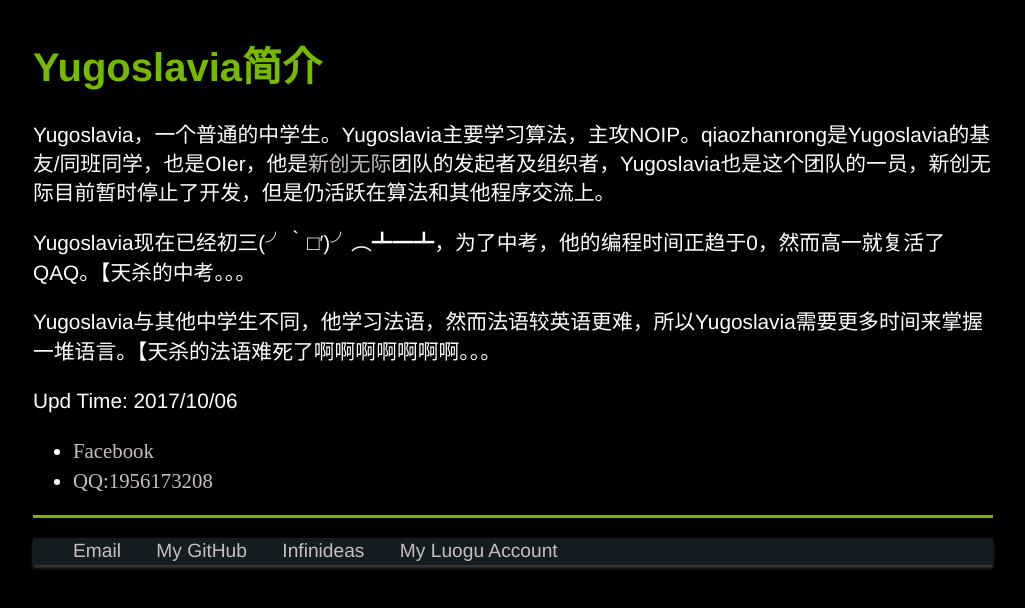
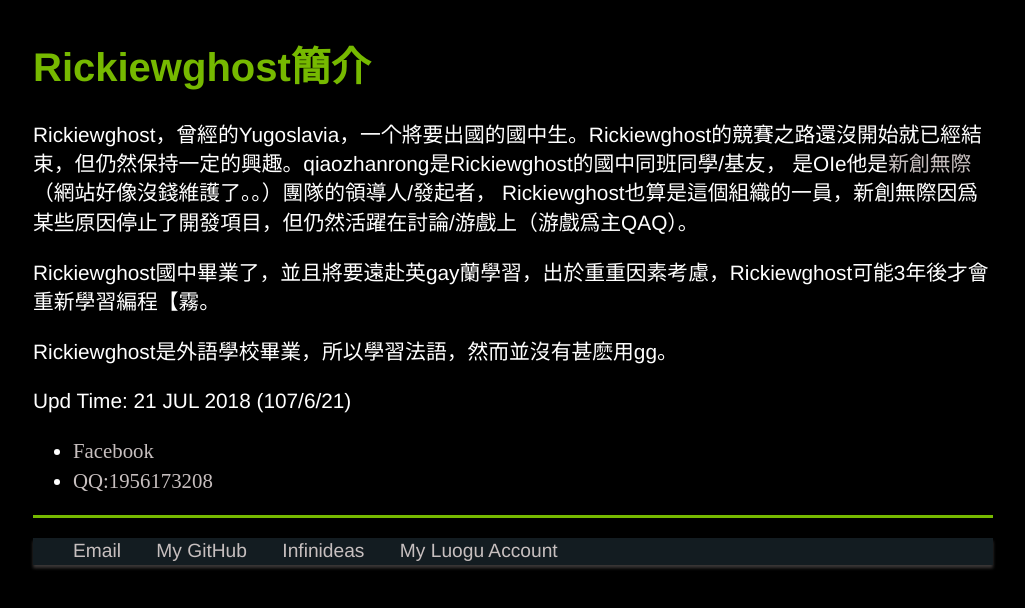
Before and after one commit to Jugoslawien/jugoslawien.github.io, a Jekyll site: the page built from about/index.html, in a window 1280 px wide, cut to the strip 190-798 px from the top of the page. Shown: the whole strip, without its empty margins (127-1152 px from the left). Built offline with Jekyll 4.4.1, drawn with Linux system fonts in a browser that asks for light colours.

Commit message:
Update index.html

```diff
--- a/about/index.html
+++ b/about/index.html
@@ -1,14 +1,16 @@
 ---
 layout: default
-title: About Yugoslavia
+title: About Rickiewghost
 ---
 		<link rel="shortcut icon" type="image/ico" href="yugo.ico">
 		<div class="about">
-			<h1>Yugoslavia简介</h1>
-			<p>Yugoslavia，一个普通的中学生。Yugoslavia主要学习算法，主攻NOIP。qiaozhanrong是Yugoslavia的基友/同班同学，也是OIer，他是<a target="_blank" href="http://www.infinideas.org/">新创无际</a>团队的发起者及组织者，Yugoslavia也是这个团队的一员，新创无际目前暂时停止了开发，但是仍活跃在算法和其他程序交流上。</p>
-			<p>Yugoslavia现在已经初三(╯‵□′)╯︵┻━┻，为了中考，他的编程时间正趋于0，然而高一就复活了QAQ。【天杀的中考。。。</p>
-			<p>Yugoslavia与其他中学生不同，他学习法语，然而法语较英语更难，所以Yugoslavia需要更多时间来掌握一堆语言。【天杀的法语难死了啊啊啊啊啊啊啊。。。</p>
-			<p>Upd Time: 2017/10/06</p>
+			<h1>Rickiewghost簡介</h1>
+			<p>Rickiewghost，曾經的Yugoslavia，一个將要出國的國中生。Rickiewghost的競賽之路還沒開始就已經結束，但仍然保持一定的興趣。qiaozhanrong是Rickiewghost的國中同班同學/基友，
+			是OIe他是<a target="_blank" href="http://www.infinideas.org/">新創無際</a>（網站好像沒錢維護了。。）團隊的領導人/發起者，
+			Rickiewghost也算是這個組織的一員，新創無際因爲某些原因停止了開發項目，但仍然活躍在討論/游戲上（游戲爲主QAQ）。</p>
+			<p>Rickiewghost國中畢業了，並且將要遠赴英gay蘭學習，出於重重因素考慮，Rickiewghost可能3年後才會重新學習編程【霧。</p>
+			<p>Rickiewghost是外語學校畢業，所以學習法語，然而並沒有甚麽用gg。</p>
+			<p>Upd Time: 21 JUL 2018 (107/6/21)</p>
 
 			<ul class="contacts">
 				<li><a target="_blank" href="https://www.facebook.com/profile.php?id=100015371949327">Facebook</a></li>
```
